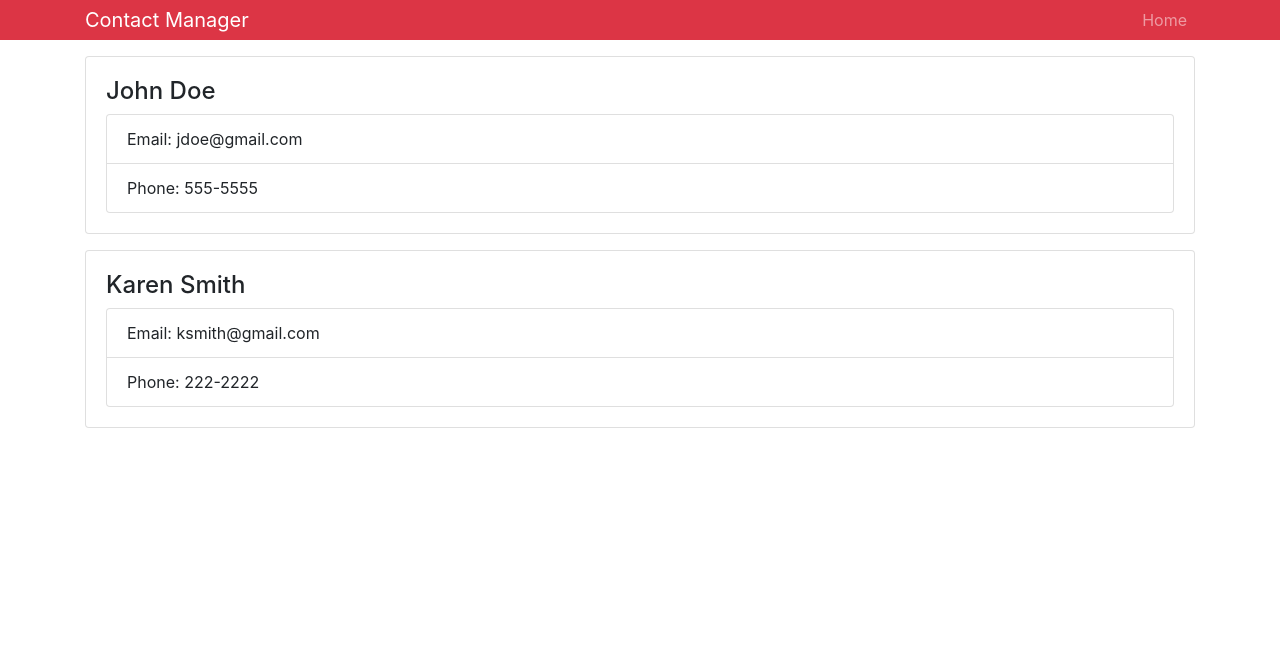
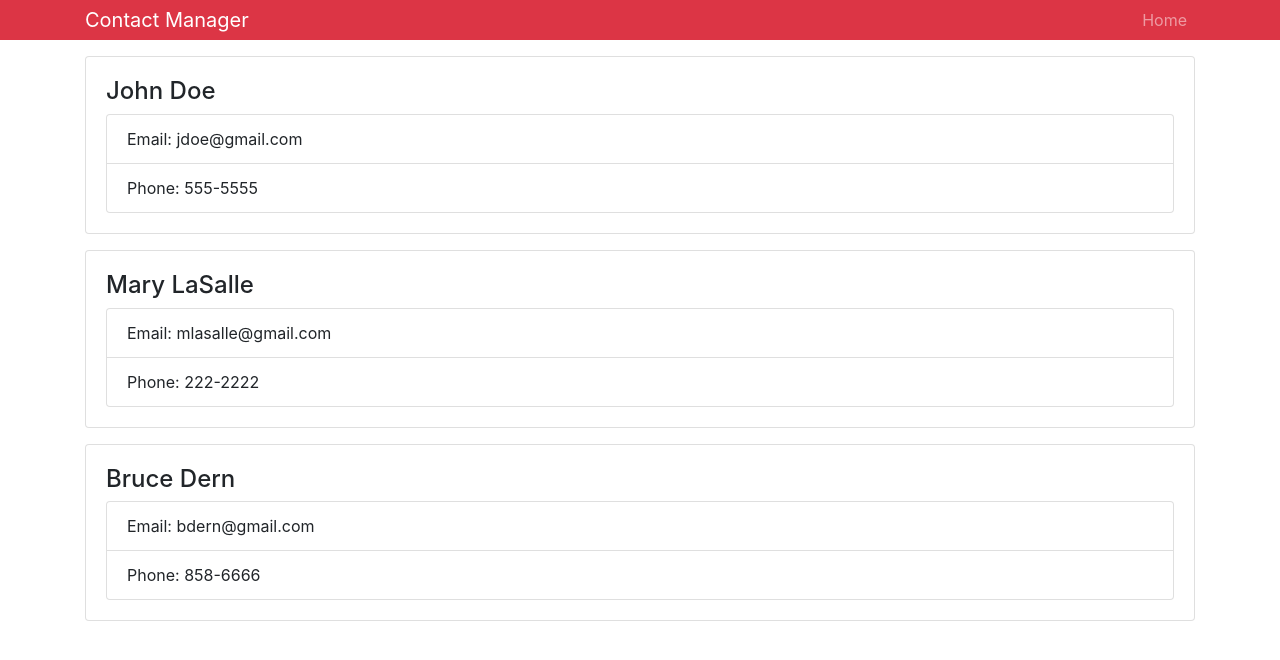
Before and after one commit to ketankshukla/ketan-contact-manager, a React (Create React App) app: page / in a window 1280 px wide. Shown: the top 660 px of the page. Built offline with nearby package versions, Linux system fonts and the light colour scheme.

Commit message:
Added constructor and state to new Contacts component and looped through the Contact components

```diff
--- a/src/App.js
+++ b/src/App.js
@@ -1,5 +1,5 @@
 import React, { Component } from 'react';
-import Contact from './components/Contact';
+import Contacts from './components/Contacts';
 import Header from './components/Header';
 import 'bootstrap/dist/css/bootstrap.min.css'
 import './App.css';
@@ -10,8 +10,7 @@
       <div className="App">
         <Header />
         <div className="container">
-          <Contact name="John Doe" email="jdoe@gmail.com" phone="555-5555" />
-          <Contact name="Karen Smith" email="ksmith@gmail.com" phone="222-2222" />
+         <Contacts />
         </div>
 
       </div>
--- /dev/null
+++ b/src/components/Contacts.js
@@ -0,0 +1,44 @@
+import React, { Component } from 'react';
+import Contact from './Contact'
+
+class Contacts extends Component {
+  constructor() {
+    super();
+
+    this.state = {
+      contacts: [
+        {
+          id: 1,
+          name: 'John Doe',
+          email: 'jdoe@gmail.com',
+          phone: '555-5555'
+        },
+        {
+          id: 2,
+          name: 'Mary LaSalle',
+          email: 'mlasalle@gmail.com',
+          phone: '222-2222'
+        },
+        {
+          id: 3,
+          name: 'Bruce Dern',
+          email: 'bdern@gmail.com',
+          phone: '858-6666'
+        }
+      ]
+    };
+  }
+
+  render() {
+    const { contacts } = this.state;
+    return (
+      <div>
+        {contacts.map(contact => (
+          <Contact key={contact.id} name={contact.name} email={contact.email} phone={contact.phone} />
+        ))}
+      </div>
+    );
+  }
+}
+
+export default Contacts;
```
